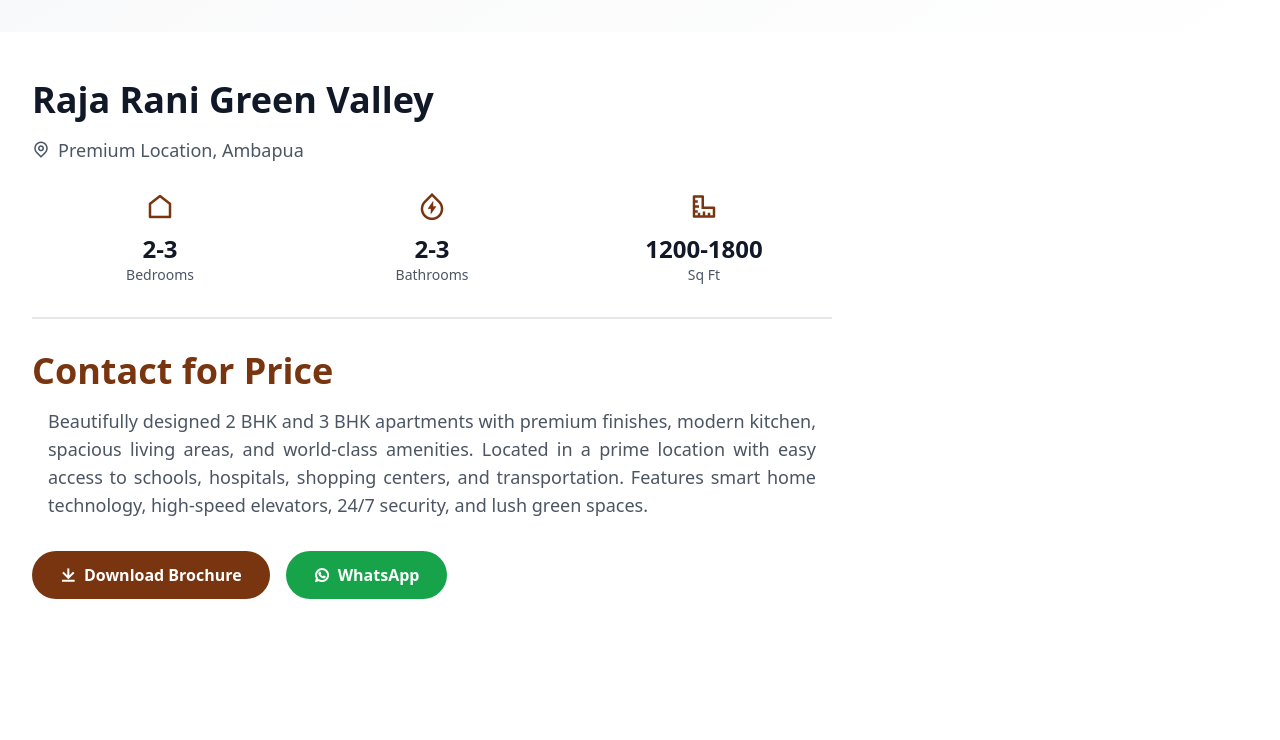
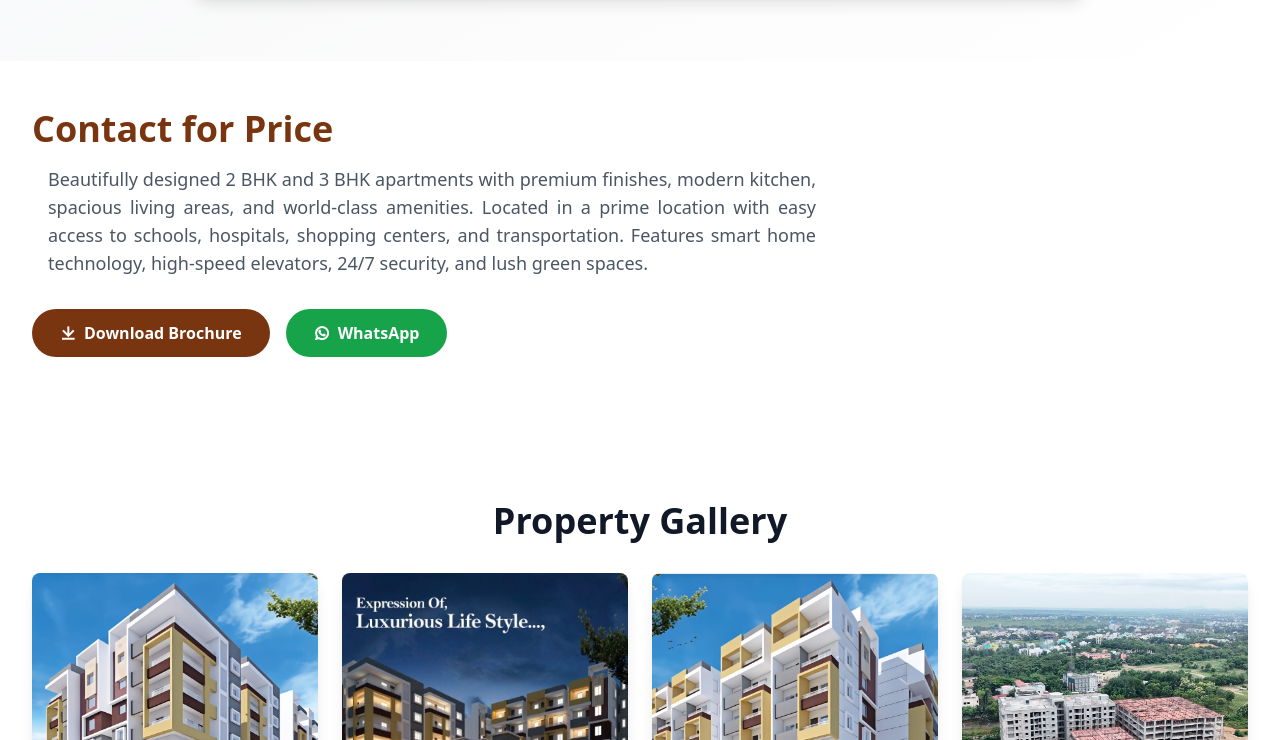
Before and after one commit to Ritesh-patra/Raja-Rani-Property-s-showcase, a plain HTML site: page index.html in a window 1280 px wide. Shown: the part 783-1523 px from the top of the page. Drawn offline with nearby package versions, Linux system fonts and the light colour scheme.

Commit message:
done dreams home

```diff
--- a/index.html
+++ b/index.html
@@ -80,14 +80,16 @@
                 Raja Rani Green Valley
             </h1>
             <p
-                class="text-lg sm:text-xl text-gray-600 dark:text-gray-300 mb-6 flex items-center justify-center w-full  gap-2 animate-fade-in-up">
+                class="text-lg sm:text-xl text-gray-600 dark:text-gray-300 mb-1 flex items-center justify-center w-full  gap-2 animate-fade-in-up">
                 <i class="ri-map-pin-line text-amber-900 dark:text-amber-500"></i>
                 Ambapua, Berhampur
             </p>
+                <p class="text-gray-400 mb-0 text-lg"><i class="ri-phone-line mr-2 mb-6 text-amber-900 dark:text-amber-500 "></i>+91 88958 97892</p>
+
 
 
             <!-- 🏞️ Image Section -->
-            <div class="relative overflow-hidden rounded-2xl shadow-lg animate-fade-in-up">
+            <div class="relative overflow-hidden rounded-2xl mt-5 shadow-lg animate-fade-in-up">
                 <img src="images/green vally.png" alt="Sunset Valley Villa"
                     class="w-full h-80 sm:h-[500px] object-cover hover:scale-105 transition-transform duration-700 ease-in-out" />
             </div>
@@ -98,32 +100,6 @@
     <section class="max-w-7xl mx-auto px-4 sm:px-8 py-8 sm:py-12">
         <div class="grid grid-cols-1 lg:grid-cols-3 gap-8 mb-8">
             <div class="lg:col-span-2">
-                <!-- Updated property details for Green Valley -->
-                <h2 class="text-3xl sm:text-4xl font-bold text-gray-900 dark:text-white mb-4">Raja Rani Green Valley
-                </h2>
-                <div class="flex items-center gap-2 text-gray-600 dark:text-gray-300 mb-6 text-lg">
-                    <i class="ri-map-pin-line"></i>
-                    <span>Premium Location, Ambapua</span>
-                </div>
-                <div class="grid grid-cols-3 gap-4 mb-8 pb-8 border-b-2 border-gray-200 dark:border-gray-700">
-                    <div class="text-center">
-                        <div class="text-3xl text-amber-900 dark:text-amber-500 mb-2"><i class="ri-home-line"></i></div>
-                        <div class="text-2xl font-bold text-gray-900 dark:text-white">2-3</div>
-                        <div class="text-sm text-gray-600 dark:text-gray-400">Bedrooms</div>
-                    </div>
-                    <div class="text-center">
-                        <div class="text-3xl text-amber-900 dark:text-amber-500 mb-2"><i
-                                class="ri-water-flash-line"></i></div>
-                        <div class="text-2xl font-bold text-gray-900 dark:text-white">2-3</div>
-                        <div class="text-sm text-gray-600 dark:text-gray-400">Bathrooms</div>
-                    </div>
-                    <div class="text-center">
-                        <div class="text-3xl text-amber-900 dark:text-amber-500 mb-2"><i class="ri-ruler-2-line"></i>
-                        </div>
-                        <div class="text-2xl font-bold text-gray-900 dark:text-white">1200-1800</div>
-                        <div class="text-sm text-gray-600 dark:text-gray-400">Sq Ft</div>
-                    </div>
-                </div>
                 <div class="text-4xl font-bold text-amber-900  dark:text-amber-500 mb-4">Contact for Price</div>
                 <p
                     class="text-gray-600 dark:text-gray-300 text-base sm:text-lg leading-relaxed mb-8 max-w-3xl mx-auto text-justify">
@@ -330,7 +306,7 @@
     </div>
 
     <!-- Footer -->
-    <footer class="bg-gray-900 dark:bg-black text-white py-12 sm:py-16 px-4 sm:px-8 transition-colors duration-300">
+   <footer class="bg-gray-900 dark:bg-black text-white py-12 sm:py-16 px-4 sm:px-8 transition-colors duration-300">
         <div class="max-w-7xl mx-auto grid grid-cols-1 sm:grid-cols-2 lg:grid-cols-4 gap-8 mb-8">
 
             <!-- Company Info -->
@@ -352,10 +328,7 @@
                         class="w-10 h-10 bg-amber-900 dark:bg-amber-700 rounded-full flex items-center justify-center hover:bg-amber-800 dark:hover:bg-amber-600 transition-all duration-300 hover:-translate-y-1">
                         <i class="ri-whatsapp-line"></i>
                     </a>
-                    <a href="#"
-                        class="w-10 h-10 bg-amber-900 dark:bg-amber-700 rounded-full flex items-center justify-center hover:bg-amber-800 dark:hover:bg-amber-600 transition-all duration-300 hover:-translate-y-1">
-                        <i class="ri-linkedin-fill"></i>
-                    </a>
+
                 </div>
             </div>
 
@@ -399,7 +372,6 @@
             <p>&copy; 2025 Raja Rani Heights. All rights reserved.</p>
         </div>
     </footer>
-
 
     <script>
         const themeToggle = document.getElementById('themeToggle');
```
